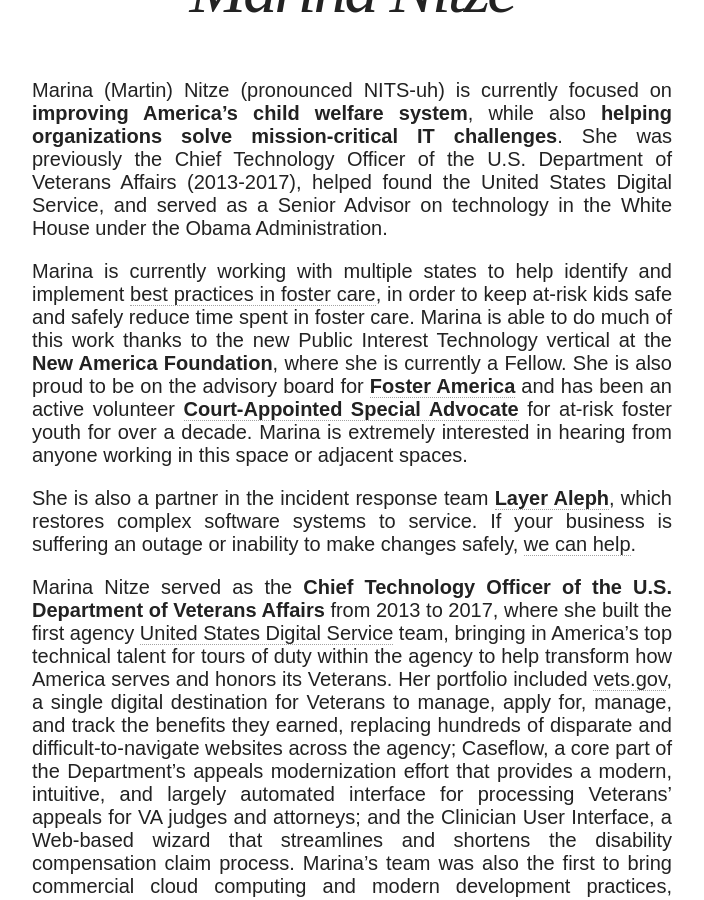
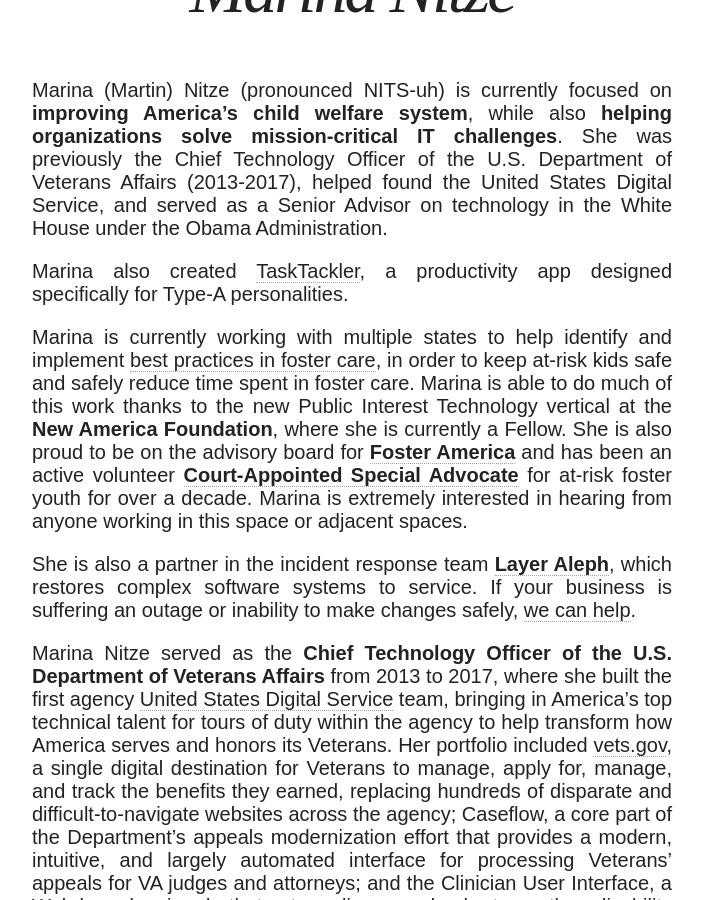
Before and after one commit to MarinaNitze/marinanitze.github.io, a Jekyll site: the page built from index.md, in a window 1280 px wide and 900 px high, scrolled down 566 px. Shown: the whole window, without its empty margins (288-992 px from the left). Built offline with Jekyll 4.4.1, drawn with Linux system fonts in a browser that asks for light colours; nearby versions of some CDN libraries.

Commit message:
Added TaskTackler link

```diff
--- a/index.md
+++ b/index.md
@@ -9,8 +9,10 @@
   creditlink: https://www.flickr.com/photos/3oheme/5141328136
 ---
 
+
 Marina (Martin) Nitze (pronounced NITS-uh) is currently focused on **improving America's child welfare system**, while also **helping organizations solve mission-critical IT challenges**. She was previously the Chief Technology Officer of the U.S. Department of Veterans Affairs (2013-2017), helped found the United States Digital Service, and served as a Senior Advisor on technology in the White House under the Obama Administration.
 
+Marina also created [TaskTackler](https://www.tasktackler.com/), a productivity app designed specifically for Type-A personalities.
 
 Marina is currently working with multiple states to help identify and implement [best practices in foster care](https://www.childwelfareplaybook.com), in order to keep at-risk kids safe and safely reduce time spent in foster care. Marina is able to do much of this work thanks to the new Public Interest Technology vertical at the **New America Foundation**, where she is currently a Fellow. She is also proud to be on the advisory board for [**Foster America**](https://www.foster-america.org) and has been an active volunteer [**Court-Appointed Special Advocate**](http://www.casaforchildren.org/) for at-risk foster youth for over a decade. Marina is extremely interested in hearing from anyone working in this space or adjacent spaces.
 
```
